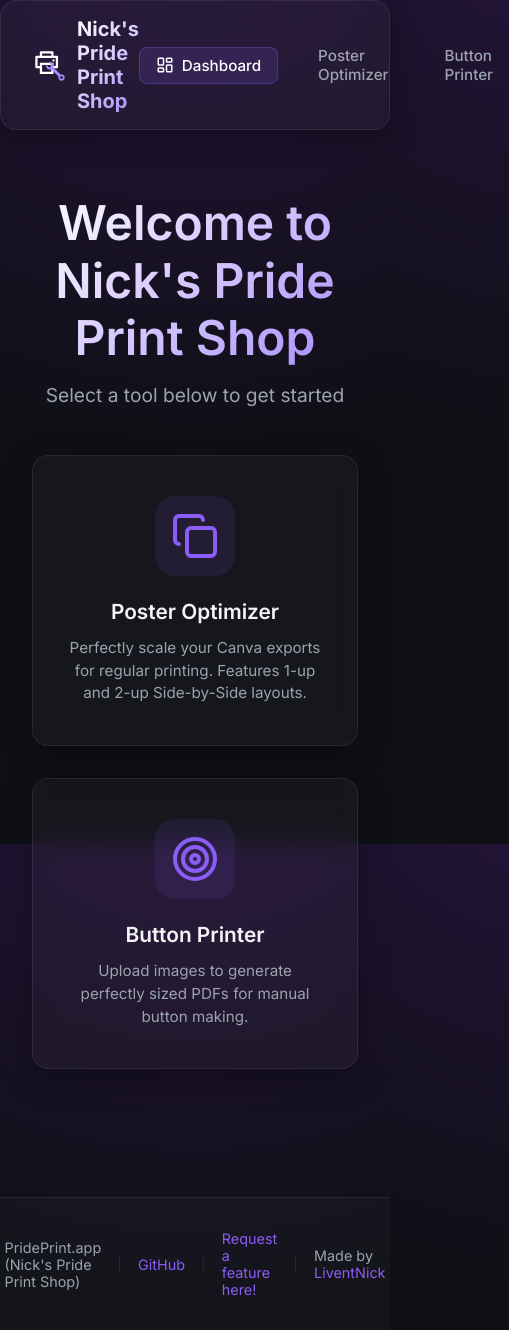
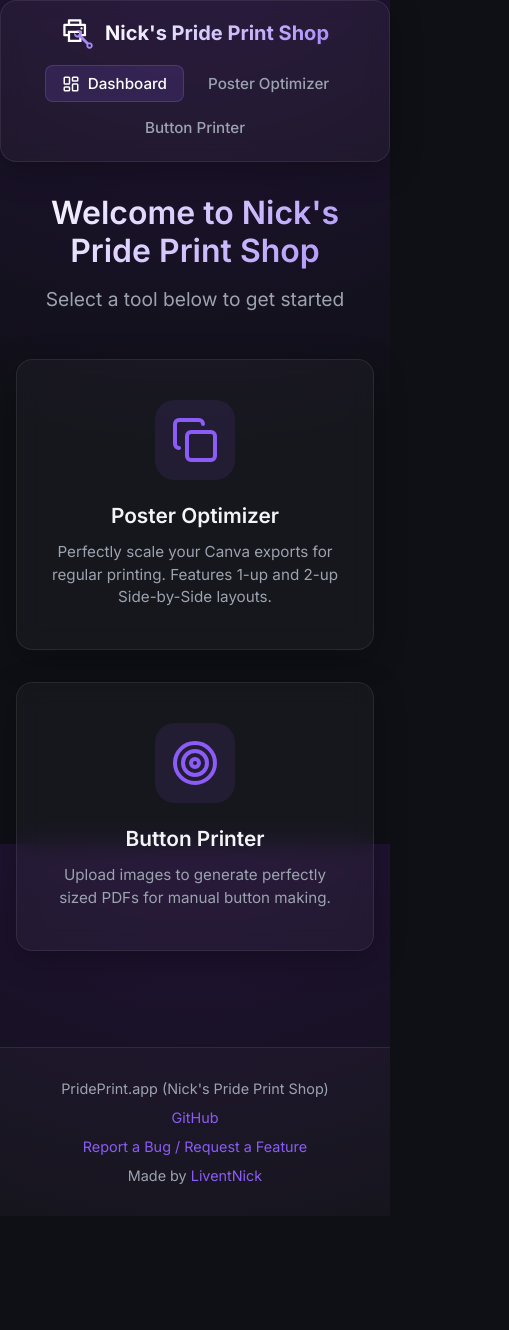
Before and after one commit to LiventNick/PridePrint.app, a React (Vite) app: page / in a window 390 px wide. Shown: the whole page, 509 px wide, since content can reach past the window. After the commit the page ends 1216 px from the top, so only its background shows below. Built offline with nearby package versions, Linux system fonts and the light colour scheme.

Commit message:
Add responsive design and bug report template
Add mobile-responsive media queries for tablets and phones (max-width: 768px) to improve layout across all components. Add GitHub issue template for bug reports. Update footer link to use issue choice page instead of feature request template.

```diff
--- a/src/App.css
+++ b/src/App.css
@@ -877,3 +877,48 @@
 .footer-divider {
   color: var(--card-border);
 }
+
+/* Responsive Design */
+@media (max-width: 768px) {
+  .navbar {
+    flex-direction: column;
+    gap: 1rem;
+    padding: 1rem;
+  }
+
+  .navbar-links {
+    flex-wrap: wrap;
+    justify-content: center;
+    gap: 0.5rem;
+  }
+
+  .home-container {
+    padding: 2rem 1rem;
+  }
+
+  .home-header h1 {
+    font-size: 2rem;
+  }
+
+  .tools-grid {
+    grid-template-columns: 1fr;
+  }
+
+  .app-container {
+    padding: 1.5rem 1rem;
+  }
+
+  .header h1 {
+    font-size: 2rem;
+  }
+
+  .footer-content {
+    flex-direction: column;
+    gap: 0.75rem;
+    text-align: center;
+  }
+
+  .footer-divider {
+    display: none;
+  }
+}
--- a/src/components/Layout.tsx
+++ b/src/components/Layout.tsx
@@ -31,7 +31,7 @@ export default function Layout() {
           <span className="footer-divider">|</span>
           <a href="https://github.com/LiventNick/prideprint.app" target="_blank" rel="noopener noreferrer">GitHub</a>
           <span className="footer-divider">|</span>
-          <a href="https://github.com/LiventNick/prideprint.app/issues/new?template=feature_request.yml" target="_blank" rel="noopener noreferrer">Request a feature here!</a>
+          <a href="https://github.com/LiventNick/prideprint.app/issues/new/choose" target="_blank" rel="noopener noreferrer">Report a Bug / Request a Feature</a>
           <span className="footer-divider">|</span>
           <span>Made by <a href="https://liventnick.xyz" target="_blank" rel="noopener noreferrer">LiventNick</a></span>
         </div>
```
